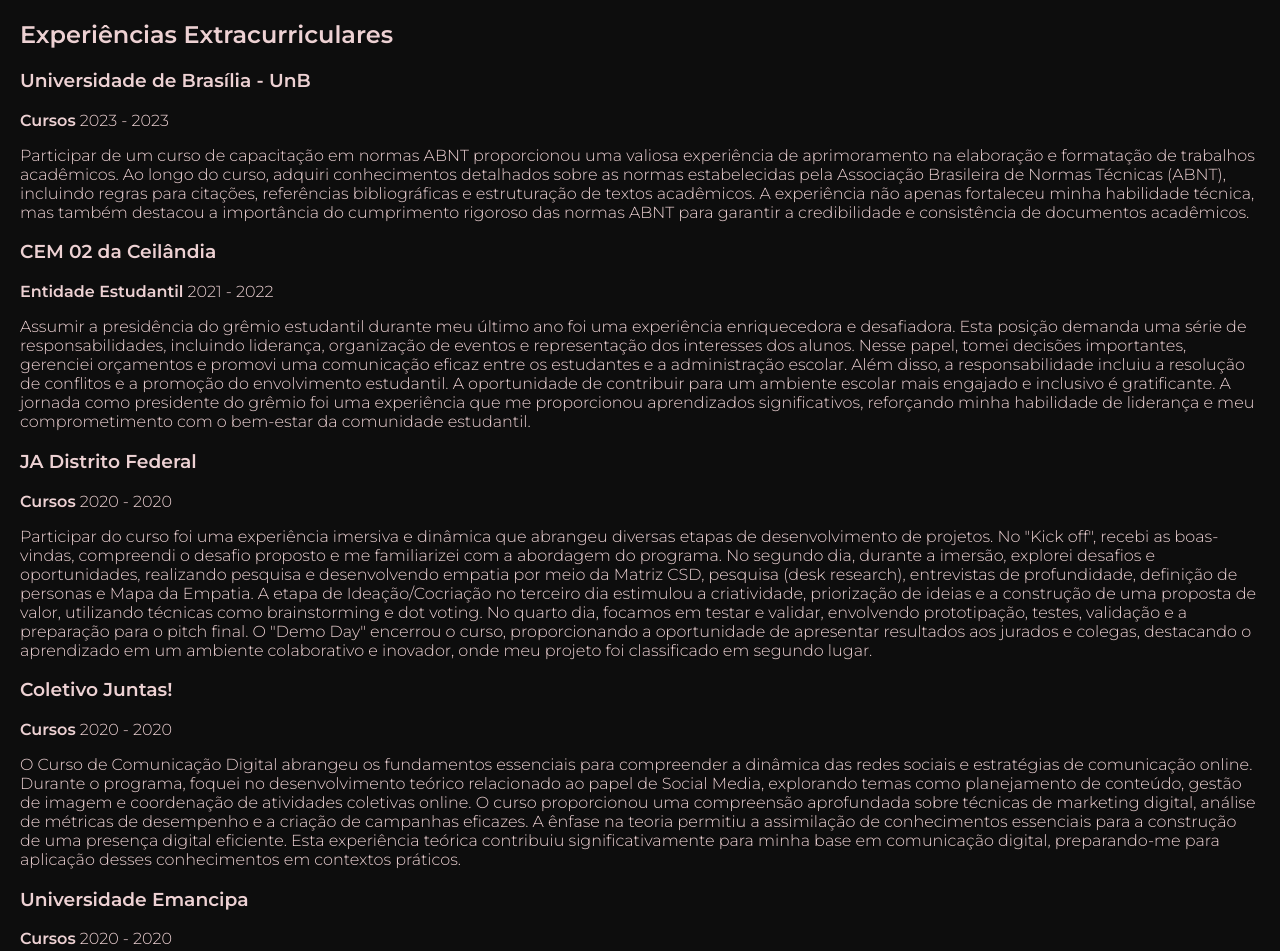
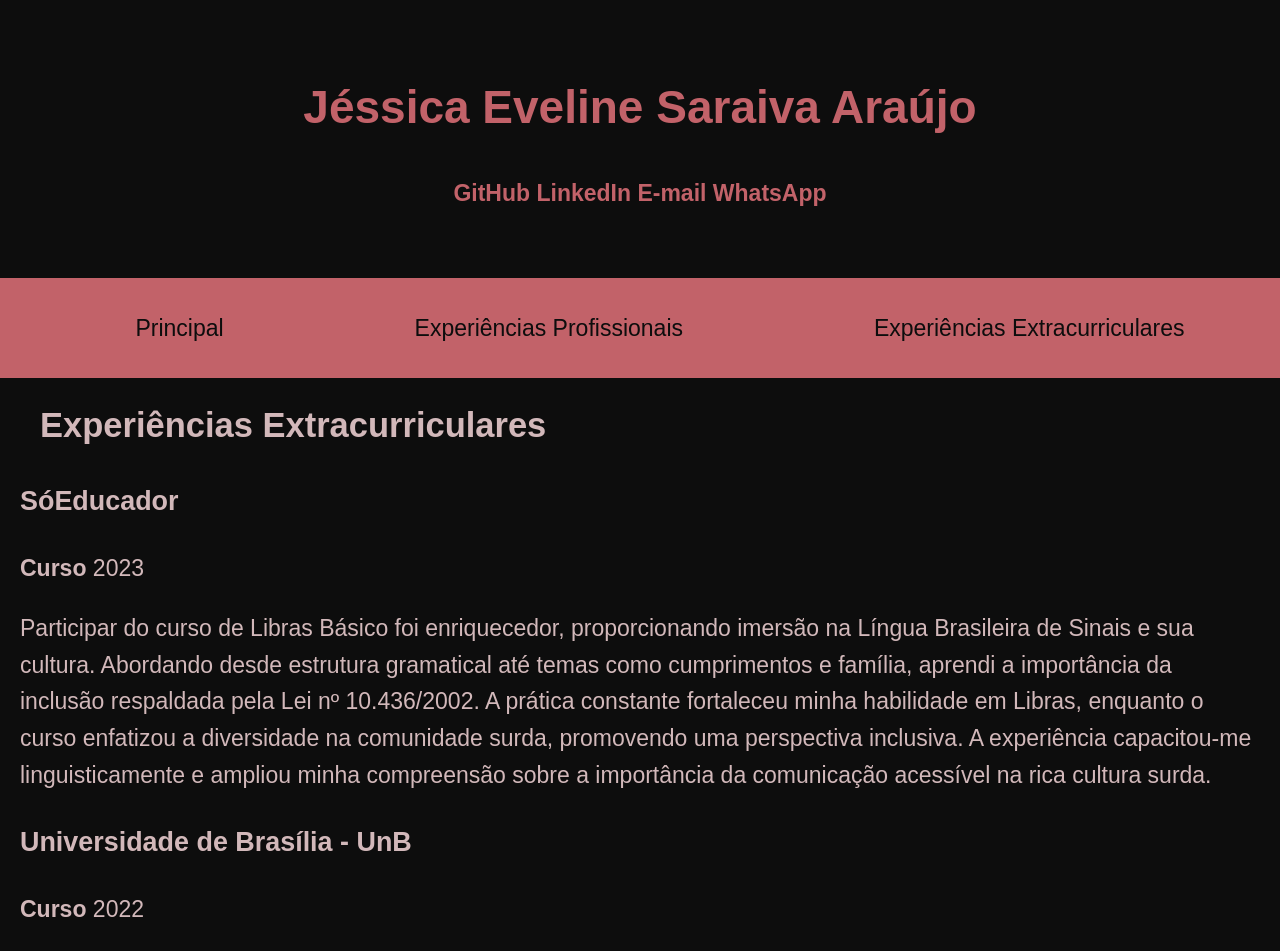
Before and after one commit to xzxjesse/landing_page, a plain HTML site: page potfolio_xzxjesse/extracurricular.html in a window 1280 px wide. Shown: the top 951 px of the page. Drawn offline with Linux system fonts and the light colour scheme.

Commit message:
atualização

```diff
--- a/potfolio_xzxjesse/extracurricular.html
+++ b/potfolio_xzxjesse/extracurricular.html
@@ -1,30 +1,71 @@
+<!DOCTYPE html>
+<html lang="pt-br">
+
 <head>
     <meta charset="UTF-8">
     <meta name="viewport" content="width=device-width, initial-scale=1.0">
-    <title>xzxjesse</title>
+    <title>Experiências Extracurriculares</title>
     <link rel="stylesheet" href="style.css">
 </head>
+
+<body>
+
+    <header>
+        <h1>Jéssica Eveline Saraiva Araújo</h1>
+        <p>
+            <strong>GitHub</strong> <a href="https://github.com/xzxjesse"></a><strong>LinkedIn</strong> <a href="https://www.linkedin.com/in/xzxjesse"></a><strong>E-mail</strong> <a href="mailto:jessicaeveline.sa@gmail.com"></a><strong>WhatsApp</strong> <a href="https://wa.me/5561992846515"></a>
+        </p>
+    </header>
+
+    <nav>
+        <ul>
+            <li><a href="index.html">Principal</a></li>
+            <li><a href="professional_experience.html">Experiências Profissionais</a></li>
+            <li><a href="extracurricular.html">Experiências Extracurriculares</a></li>
+        </ul>
+    </nav>
 
     <section id="extracurricular">
         <h2>Experiências Extracurriculares</h2>
 
+        <article>
+            <h3>SóEducador</h3>
+            <p><strong>Curso</strong> 2023</p>
+            <p>Participar do curso de Libras Básico foi enriquecedor, proporcionando imersão na Língua Brasileira de Sinais e sua cultura. Abordando desde estrutura gramatical até temas como cumprimentos e família, aprendi a importância da inclusão respaldada pela Lei nº 10.436/2002. A prática constante fortaleceu minha habilidade em Libras, enquanto o curso enfatizou a diversidade na comunidade surda, promovendo uma perspectiva inclusiva. A experiência capacitou-me linguisticamente e ampliou minha compreensão sobre a importância da comunicação acessível na rica cultura surda.</p>
+        </article>
+
+        <article>
             <h3>Universidade de Brasília - UnB</h3>
-    <p><strong>Cursos</strong> 2023 - 2023</p>
-    <p>Participar de um curso de capacitação em normas ABNT proporcionou uma valiosa experiência de aprimoramento na elaboração e formatação de trabalhos acadêmicos. Ao longo do curso, adquiri conhecimentos detalhados sobre as normas estabelecidas pela Associação Brasileira de Normas Técnicas (ABNT), incluindo regras para citações, referências bibliográficas e estruturação de textos acadêmicos. A experiência não apenas fortaleceu minha habilidade técnica, mas também destacou a importância do cumprimento rigoroso das normas ABNT para garantir a credibilidade e consistência de documentos acadêmicos.</p>
+            <p><strong>Curso</strong> 2022</p>
+            <p>Participar do curso em normas ABNT foi uma experiência valiosa de aprimoramento na elaboração acadêmica. Adquiri conhecimentos detalhados sobre as normas da ABNT, incluindo citações, referências e estruturação de textos. A experiência fortaleceu minha habilidade técnica e ressaltou a importância do cumprimento rigoroso das normas para garantir a credibilidade de documentos acadêmicos.</p>
+        </article>
 
+        <article>
             <h3>CEM 02 da Ceilândia</h3>
             <p><strong>Entidade Estudantil</strong> 2021 - 2022</p>
-    <p>Assumir a presidência do grêmio estudantil durante meu último ano foi uma experiência enriquecedora e desafiadora. Esta posição demanda uma série de responsabilidades, incluindo liderança, organização de eventos e representação dos interesses dos alunos. Nesse papel, tomei decisões importantes, gerenciei orçamentos e promovi uma comunicação eficaz entre os estudantes e a administração escolar. Além disso, a responsabilidade incluiu a resolução de conflitos e a promoção do envolvimento estudantil. A oportunidade de contribuir para um ambiente escolar mais engajado e inclusivo é gratificante. A jornada como presidente do grêmio foi uma experiência que me proporcionou aprendizados significativos, reforçando minha habilidade de liderança e meu comprometimento com o bem-estar da comunidade estudantil.</p>
+            <p>Assumir a presidência do grêmio estudantil no último ano foi enriquecedor e desafiador. Lidei com responsabilidades como liderança, organização de eventos e representação dos alunos. Tomei decisões importantes, gerenciei orçamentos e promovi comunicação eficaz entre estudantes e administração. Resolvi conflitos e fomentei o envolvimento estudantil, contribuindo para um ambiente escolar mais engajado e inclusivo. A experiência fortaleceu minha habilidade de liderança e compromisso com o bem-estar da comunidade estudantil.</p>
+        </article>
 
+        <article>
             <h3>JA Distrito Federal</h3>
-    <p><strong>Cursos</strong> 2020 - 2020</p>
-    <p>Participar do curso foi uma experiência imersiva e dinâmica que abrangeu diversas etapas de desenvolvimento de projetos. No "Kick off", recebi as boas-vindas, compreendi o desafio proposto e me familiarizei com a abordagem do programa. No segundo dia, durante a imersão, explorei desafios e oportunidades, realizando pesquisa e desenvolvendo empatia por meio da Matriz CSD, pesquisa (desk research), entrevistas de profundidade, definição de personas e Mapa da Empatia. A etapa de Ideação/Cocriação no terceiro dia estimulou a criatividade, priorização de ideias e a construção de uma proposta de valor, utilizando técnicas como brainstorming e dot voting. No quarto dia, focamos em testar e validar, envolvendo prototipação, testes, validação e a preparação para o pitch final. O "Demo Day" encerrou o curso, proporcionando a oportunidade de apresentar resultados aos jurados e colegas, destacando o aprendizado em um ambiente colaborativo e inovador, onde meu projeto foi classificado em segundo lugar.</p>
+            <p><strong>Curso</strong> 2020</p>
+            <p>Participar do curso foi uma experiência dinâmica, abrangendo várias etapas de desenvolvimento de projetos. No "Kick off", compreendi o desafio proposto. Na imersão, explorei desafios, realizando pesquisa e desenvolvendo empatia. A etapa de Ideação/Cocriação estimulou a criatividade, priorização de ideias e construção de proposta de valor. No teste e validação, envolvi prototipação e preparação para o pitch final. O "Demo Day" encerrou o curso, proporcionando a oportunidade de apresentar resultados, destacando o aprendizado em um ambiente colaborativo e inovador, onde meu projeto ficou em segundo lugar.</p>
+        </article>
 
+        <article>
             <h3>Coletivo Juntas!</h3>
-    <p><strong>Cursos</strong> 2020 - 2020</p>
-    <p>O Curso de Comunicação Digital abrangeu os fundamentos essenciais para compreender a dinâmica das redes sociais e estratégias de comunicação online. Durante o programa, foquei no desenvolvimento teórico relacionado ao papel de Social Media, explorando temas como planejamento de conteúdo, gestão de imagem e coordenação de atividades coletivas online. O curso proporcionou uma compreensão aprofundada sobre técnicas de marketing digital, análise de métricas de desempenho e a criação de campanhas eficazes. A ênfase na teoria permitiu a assimilação de conhecimentos essenciais para a construção de uma presença digital eficiente. Esta experiência teórica contribuiu significativamente para minha base em comunicação digital, preparando-me para aplicação desses conhecimentos em contextos práticos.</p>
+            <p><strong>Curso</strong> 2020</p>
+            <p>O Curso de Comunicação Digital abordou fundamentos essenciais para entender redes sociais e estratégias online. Focando no papel de Social Media, explorei planejamento de conteúdo, gestão de imagem e coordenação de atividades online. O programa proporcionou compreensão aprofundada em marketing digital, análise de métricas e criação de campanhas eficazes. A ênfase teórica permitiu assimilar conhecimentos cruciais para construir uma presença digital eficiente. Essa experiência teórica enriqueceu minha base em comunicação digital, preparando-me para aplicar esse conhecimento na prática.</p>
+        </article>
 
+        <article>
             <h3>Universidade Emancipa</h3>
-    <p><strong>Cursos</strong> 2020 - 2020</p>
-    <p>Participar do Curso de Formação de Educadores Populares foi uma experiência enriquecedora e transformadora. Durante o programa, adquiri conhecimentos fundamentais sobre práticas pedagógicas voltadas para a promoção da educação popular. A abordagem do curso incluiu estratégias pedagógicas participativas, metodologias inclusivas e a valorização do conhecimento local. A formação abrangeu temas como empoderamento comunitário, diálogo intercultural e desenvolvimento de habilidades de facilitação. As atividades práticas, discussões em grupo e reflexões individuais fortaleceram minha compreensão sobre o papel do educador popular na promoção da justiça social e na construção de comunidades mais resilientes. Além disso, a troca de experiências com outros participantes enriqueceu minha perspectiva, destacando a importância do diálogo e da colaboração no processo educacional. Este curso não apenas ampliou meu repertório de práticas educativas, mas também fortaleceu meu compromisso com abordagens inclusivas e transformadoras na educação.</p>
+            <p><strong>Curso</strong> 2020</p>
+            <p>Participar do Curso de Formação de Educadores Populares foi uma experiência enriquecedora e transformadora, proporcionando conhecimentos fundamentais sobre práticas pedagógicas voltadas para a educação popular. A abordagem incluiu estratégias participativas, metodologias inclusivas e valorização do conhecimento local. A formação abrangeu temas como empoderamento comunitário, diálogo intercultural e habilidades de facilitação. Atividades práticas, discussões e reflexões fortaleceram minha compreensão sobre o papel do educador popular na promoção da justiça social e na construção de comunidades resilientes. A troca de experiências com outros participantes enriqueceu minha perspectiva, reforçando meu compromisso com abordagens inclusivas e transformadoras na educação.</p>
+        </article>
+
     </section>
+
+</body>
+
+</html>
--- a/potfolio_xzxjesse/style.css
+++ b/potfolio_xzxjesse/style.css
@@ -1,73 +1,77 @@
-@import url('https://fonts.googleapis.com/css2?family=Krona+One&family=Montserrat:wght@300;600&display=swap');
+:root {
+    --primary-font: 'Krona One', sans-serif;
+    --secondary-font: 'Montserrat', sans-serif;
+    --primary-color: #0D0D0D;
+    --secondary-color: #d2b8ba;
+    --tertiary-color: #c26269;
+    --hover-color: #9c6c70;
+}
 
-:root {
-    --cor-primaria: #0D0D0D;
-    --cor-secundaria: #EDD1D3;
-    --cor-terciaria: #EDD1D3;
-    --cor-hover: #EDD1D3;
+@font-face {
+    font-family: 'Krona One';
+    font-style: normal;
+    font-weight: normal;
+    src: url('https://fonts.googleapis.com/css2?family=Krona+One&display=swap');
+}
 
-    --fonte-primaria: 'Krona One', sans-serif;
-    --fonte-secundaria: 'Montserrat', sans-serif;
+@font-face {
+    font-family: 'Montserrat';
+    font-style: normal;
+    font-weight: 300;
+    src: url('https://fonts.googleapis.com/css2?family=Montserrat:wght@300&display=swap');
 }
 
 body {
     margin: 0;
     padding: 0;
-    font-family: var(--fonte-secundaria);
-    color: var(--cor-secundaria);
-    background-color: var(--cor-primaria);
+    font-family: var(--secondary-font);
+    font-size: 23px;
+    color: var(--secondary-color);
+    background-color: var(--primary-color);
+    line-height: 1.6;
+}
+
+header, nav, section, section h2, section ul, section li {
+    margin: 20px;
 }
 
 header {
-    background-color: var(--cor-primaria);
-    color: var(--cor-terciaria);
+    background-color: var(--primary-color);
+    color: var(--tertiary-color);
     text-align: center;
     padding: 20px;
 }
 
 nav {
-    background-color: var(--cor-terciaria);
-    padding: 10px;
+    background-color: var(--tertiary-color);
+    height: 100px;
+    margin: 0;
+    padding: 0;
 }
 
 nav ul {
     list-style-type: none;
     display: flex;
     justify-content: space-around;
+    background-color: var(--tertiary-color); /* Corrigir para a cor certa */
+    height: 100%;
 }
 
-nav a {
+nav a, #contact a {
     text-decoration: none;
-    color: var(--cor-primaria);
-    font-weight: 600;
+    color: var(--primary-color);
+    font-weight: 400;
+    height: 100%;
+    display: flex;
+    align-items: center;
 }
 
-section,
-section#professional-experience,
-section#extracurricular,
-section#contact-info {
-    margin: 20px;
+nav a:hover, #contact a:hover {
+    color: var(--hover-color);
 }
 
-section h2,
-section#professional-experience h2,
-section#extracurricular h2,
-section#contact-info h2 {
-    color: var(--cor-terciaria);
-}
-
-section ul,
-section#professional-experience ul,
-section#extracurricular ul,
-section#contact-info ul {
-    list-style-type: none;
-}
-
-section li,
-section#professional-experience li,
-section#extracurricular li,
-section#contact-info li {
-    margin-bottom: 5px;
+section, section h2, section ul, section li {
+    margin: 20px;
 }
 
 .skills li {
@@ -80,13 +84,16 @@
 }
 
 .skills img {
-    margin-right: 5px;
+    width: 40px;
+    height: 40px;
+    margin-right: 10px;
 }
 
 @media (max-width: 600px) {
     nav ul {
         flex-direction: column;
         align-items: center;
+        height: auto;
     }
 
     nav a {
```
Also changed, not shown: potfolio_xzxjesse/contact_info.html (deleted, +0 -16 lines), potfolio_xzxjesse/index.html (+34 -23 lines), potfolio_xzxjesse/professional_experience.html (+29 -1 lines). Lines whose indentation alone changed are shown as unchanged.
